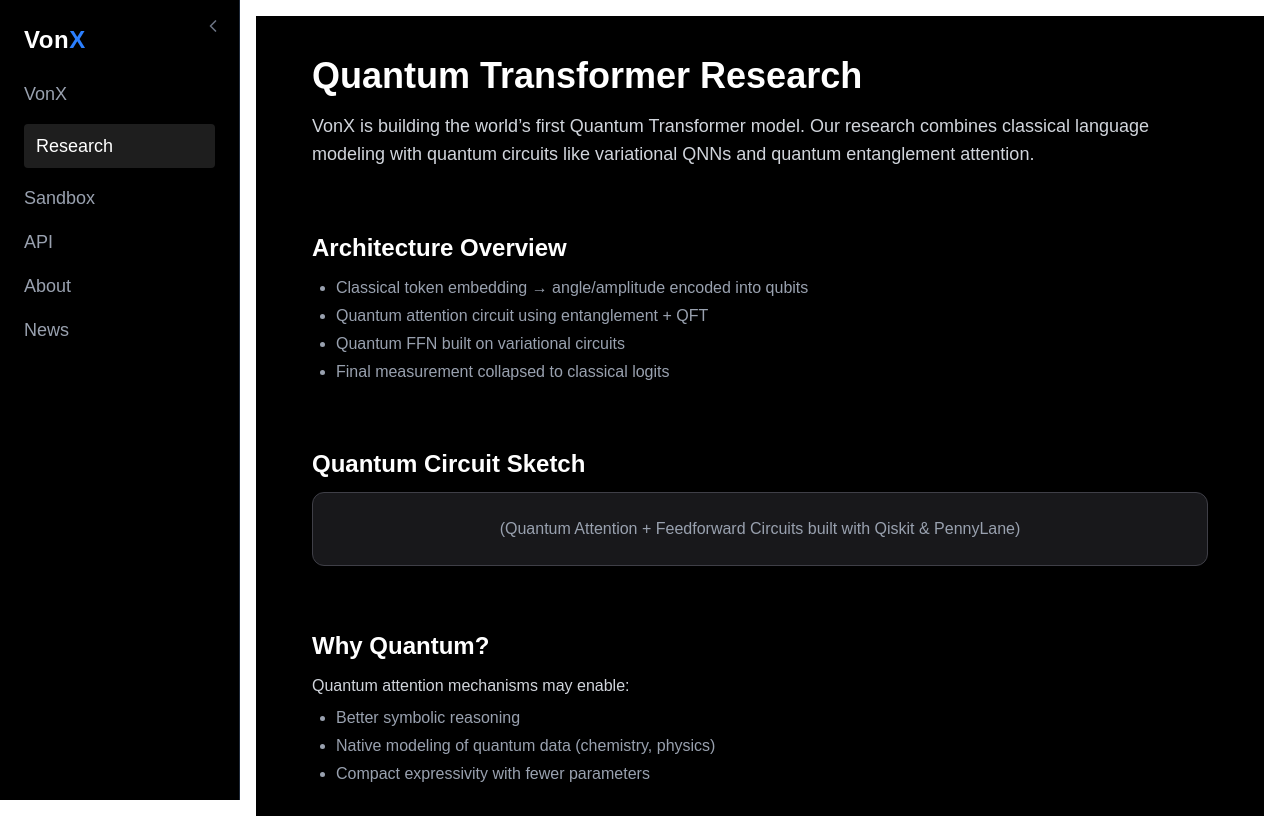
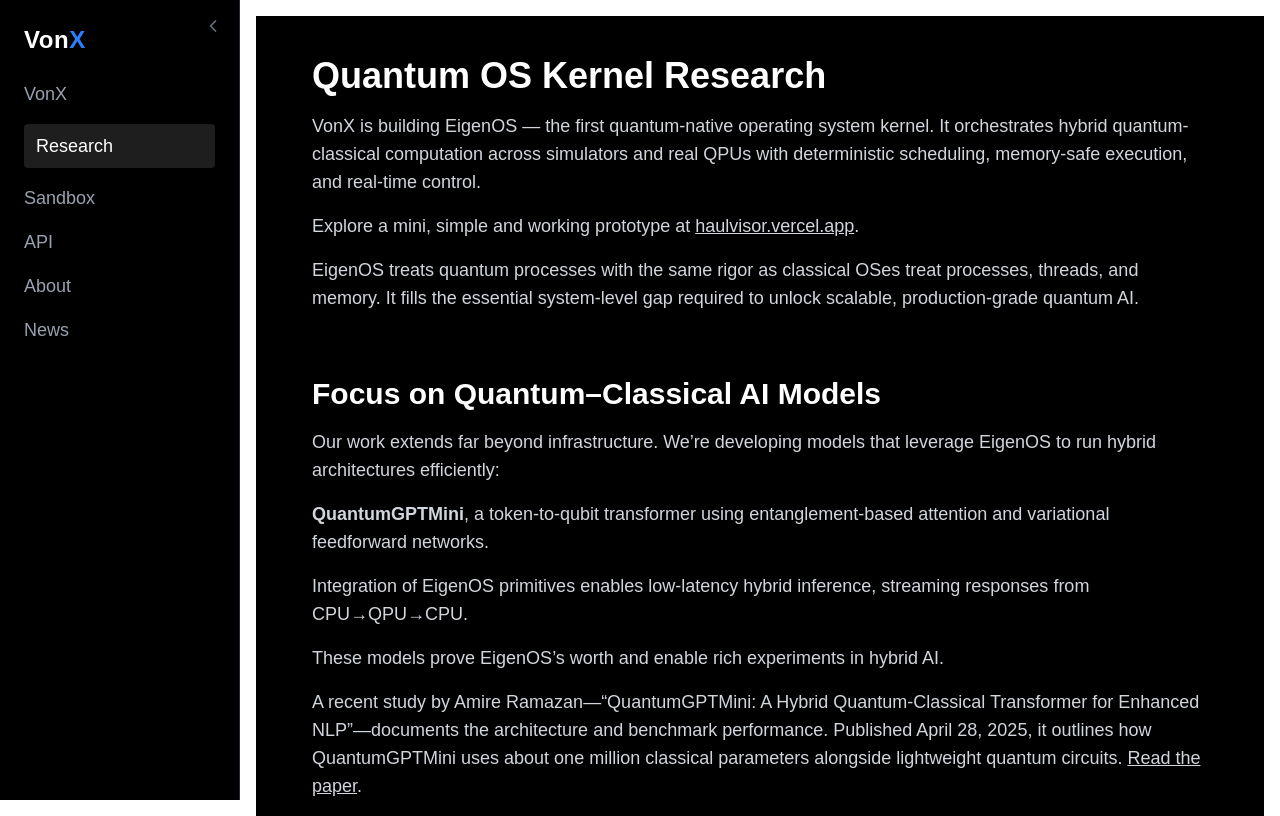
Before and after one commit to amirewontmiss/vonx, a Next.js app: page /research in a window 1280 px wide. Built offline with nearby package versions, Linux system fonts and the light colour scheme.

Commit message:
Remove EigenOS phase roadmap

```diff
--- a/src/app/research/page.tsx
+++ b/src/app/research/page.tsx
@@ -4,55 +4,44 @@ export default function ResearchPage() {
     <div className="flex bg-black text-white h-screen">
 
       <main className="flex-1 overflow-y-auto p-10 space-y-16">
-        {/* Section 1: Intro */}
-        <section className="max-w-4xl mx-auto">
-          <h1 className="text-4xl font-bold mb-4">Quantum Transformer Research</h1>
+        {/* Section 1: Kernel Intro */}
+        <section className="max-w-4xl mx-auto space-y-4">
+          <h1 className="text-4xl font-bold">Quantum OS Kernel Research</h1>
           <p className="text-gray-300 text-lg">
-            VonX is building the world’s first Quantum Transformer model. Our research combines classical language modeling with quantum circuits like variational QNNs and quantum entanglement attention.
+            VonX is building EigenOS — the first quantum-native operating system kernel. It orchestrates hybrid quantum-classical computation across simulators and real QPUs with deterministic scheduling, memory-safe execution, and real-time control.
+          </p>
+          <p className="text-gray-300 text-lg">
+            Explore a mini, simple and working prototype at <a href="https://haulvisor.vercel.app" className="underline">haulvisor.vercel.app</a>.
+          </p>
+          <p className="text-gray-300 text-lg">
+            EigenOS treats quantum processes with the same rigor as classical OSes treat processes, threads, and memory. It fills the essential system-level gap required to unlock scalable, production-grade quantum AI.
           </p>
         </section>
 
-        {/* Section 2: Architecture */}
-        <section className="max-w-4xl mx-auto">
-          <h2 className="text-2xl font-semibold mb-3">Architecture Overview</h2>
-          <ul className="list-disc text-gray-400 pl-6 space-y-1">
-            <li>Classical token embedding → angle/amplitude encoded into qubits</li>
-            <li>Quantum attention circuit using entanglement + QFT</li>
-            <li>Quantum FFN built on variational circuits</li>
-            <li>Final measurement collapsed to classical logits</li>
-          </ul>
+        {/* Section 2: Hybrid Models */}
+        <section className="max-w-4xl mx-auto space-y-4">
+          <h2 className="text-3xl font-bold">Focus on Quantum–Classical AI Models</h2>
+          <p className="text-gray-300 text-lg">
+            Our work extends far beyond infrastructure. We’re developing models that leverage EigenOS to run hybrid architectures efficiently:
+          </p>
+          <p className="text-gray-300 text-lg">
+            <strong>QuantumGPTMini</strong>, a token-to-qubit transformer using entanglement-based attention and variational feedforward networks.
+          </p>
+          <p className="text-gray-300 text-lg">
+            Integration of EigenOS primitives enables low-latency hybrid inference, streaming responses from CPU→QPU→CPU.
+          </p>
+          <p className="text-gray-300 text-lg">
+            These models prove EigenOS’s worth and enable rich experiments in hybrid AI.
+          </p>
+          <p className="text-gray-300 text-lg">
+            A recent study by Amire Ramazan—“QuantumGPTMini: A Hybrid Quantum-Classical Transformer for Enhanced NLP”—documents the architecture and benchmark performance. Published April 28, 2025, it outlines how QuantumGPTMini uses about one million classical parameters alongside lightweight quantum circuits. <a href="https://www.authorea.com/users/918341/articles/1290843-quantumgptmini-a-hybrid-quantum-classical-transformer-for-enhanced-nlp" className="underline">Read the paper</a>.
+          </p>
         </section>
 
-        {/* Section 3: Qiskit Circuit Diagram (Placeholder) */}
-        <section className="max-w-4xl mx-auto">
-          <h2 className="text-2xl font-semibold mb-3">Quantum Circuit Sketch</h2>
-          <div className="rounded-xl bg-zinc-900 p-6 text-center text-gray-400 border border-zinc-700">
-            (Quantum Attention + Feedforward Circuits built with Qiskit & PennyLane)
-          </div>
-        </section>
-
-        {/* Section 4: Use Cases */}
-        <section className="max-w-4xl mx-auto">
-          <h2 className="text-2xl font-semibold mb-3">Why Quantum?</h2>
-          <p className="text-gray-300">
-            Quantum attention mechanisms may enable:
-          </p>
-          <ul className="list-disc text-gray-400 pl-6 mt-2 space-y-1">
-            <li>Better symbolic reasoning</li>
-            <li>Native modeling of quantum data (chemistry, physics)</li>
-            <li>Compact expressivity with fewer parameters</li>
-          </ul>
-        </section>
-
-        {/* Section 5: Research Roadmap */}
+        {/* Section 3: Research Roadmap */}
         <section className="max-w-4xl mx-auto">
           <h2 className="text-2xl font-semibold mb-3">Roadmap</h2>
-          <ul className="list-decimal text-gray-400 pl-6 space-y-1">
-            <li>Phase 1 — Build circuit-based transformer blocks (done)</li>
-            <li>Phase 2 — Train on wiki dataset on A100 (done)</li>
-            <li>Phase 3 — Implement streaming, QPU evals (ongoing)</li>
-            <li>Phase 4 — Publish paper & preprint (coming)</li>
-          </ul>
+          <p className="text-gray-300 text-lg">Roadmap details coming soon.</p>
         </section>
       </main>
     </div>
```
